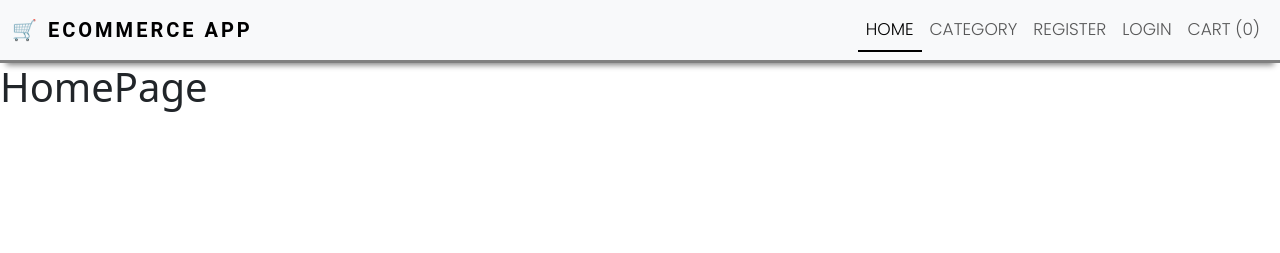
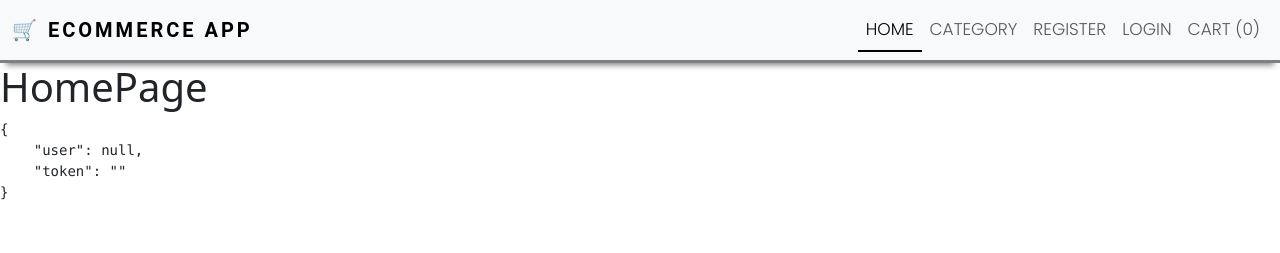
Before and after one commit to ruchi-mandliya/Mern-Stack-Eccomerce-App, a React (Create React App) app in the folder client/: page / in a window 1280 px wide. Shown: the top 253 px of the page. Built offline with nearby package versions, Linux system fonts and the light colour scheme.

Commit message:
createContext for managing globalState

```diff
--- /dev/null
+++ b/client/src/context/auth.js
@@ -0,0 +1,29 @@
+import { useState, useEffect, useContext, createContext } from "react";
+
+const AuthContext = createContext();
+
+const AuthProvider = ({ children }) => {
+  const [auth, setAuth] = useState({
+    user: null,
+    token: "",
+  });
+  useEffect(() => {
+    const data = localStorage.getItem("auth");
+    if (data) {
+      const parseData = JSON.parse(data);
+      setAuth({
+        ...auth,
+        user: parseData.user,
+        token: parseData.token,
+      });
+    }
+  }, [auth]);
+  return (
+    <AuthContext.Provider value={[auth, setAuth]}>
+      {children}
+    </AuthContext.Provider>
+  );
+};
+const useAuth = () => useContext(AuthContext);
+
+export { useAuth, AuthProvider };
--- a/client/src/index.js
+++ b/client/src/index.js
@@ -4,14 +4,15 @@
 import App from "./App";
 
 import { BrowserRouter } from "react-router-dom";
+import { AuthProvider } from "./context/auth";
 
 const root = ReactDOM.createRoot(document.getElementById("root"));
 root.render(
-  <BrowserRouter>
-    {/* <React.StrictMode> */}
-    {/* <App /> </React.StrictMode> */}
-    <App />
-  </BrowserRouter>
+  <AuthProvider>
+    <BrowserRouter>
+      <App />
+    </BrowserRouter>
+  </AuthProvider>
 );
 
 // If you want to start measuring performance in your app, pass a function
--- a/client/src/pages/Auth/Login.js
+++ b/client/src/pages/Auth/Login.js
@@ -4,10 +4,12 @@
 import { useNavigate } from "react-router-dom";
 import toast from "react-hot-toast";
 import "../../styles/AuthStyles.css";
+import { useAuth } from "../../context/auth";
 
 const Login = () => {
   const [email, setEmail] = useState("");
   const [password, setPassword] = useState("");
+  const [auth, setAuth] = useAuth("");
 
   const navigate = useNavigate();
 
@@ -21,6 +23,12 @@
       });
       if (res && res.data.success) {
         toast.success(res.data && res.data.message);
+        setAuth({
+          ...auth,
+          user: res.data.user,
+          token: res.data.token,
+        });
+        localStorage.setItem("auth", JSON.stringify(res.data));
       } else {
         toast.error(res.data.message);
       }
--- a/client/src/pages/HomePage.js
+++ b/client/src/pages/HomePage.js
@@ -1,10 +1,13 @@
 import React from "react";
 import Layout from "./../components/Layout/Layout";
+import { useAuth } from "../context/auth";
 
 const HomePage = () => {
+  const [auth, setAuth] = useAuth();
   return (
     <Layout>
       <h1>HomePage</h1>
+      <pre>{JSON.stringify(auth, null, 4)}</pre>
     </Layout>
   );
 };
```
